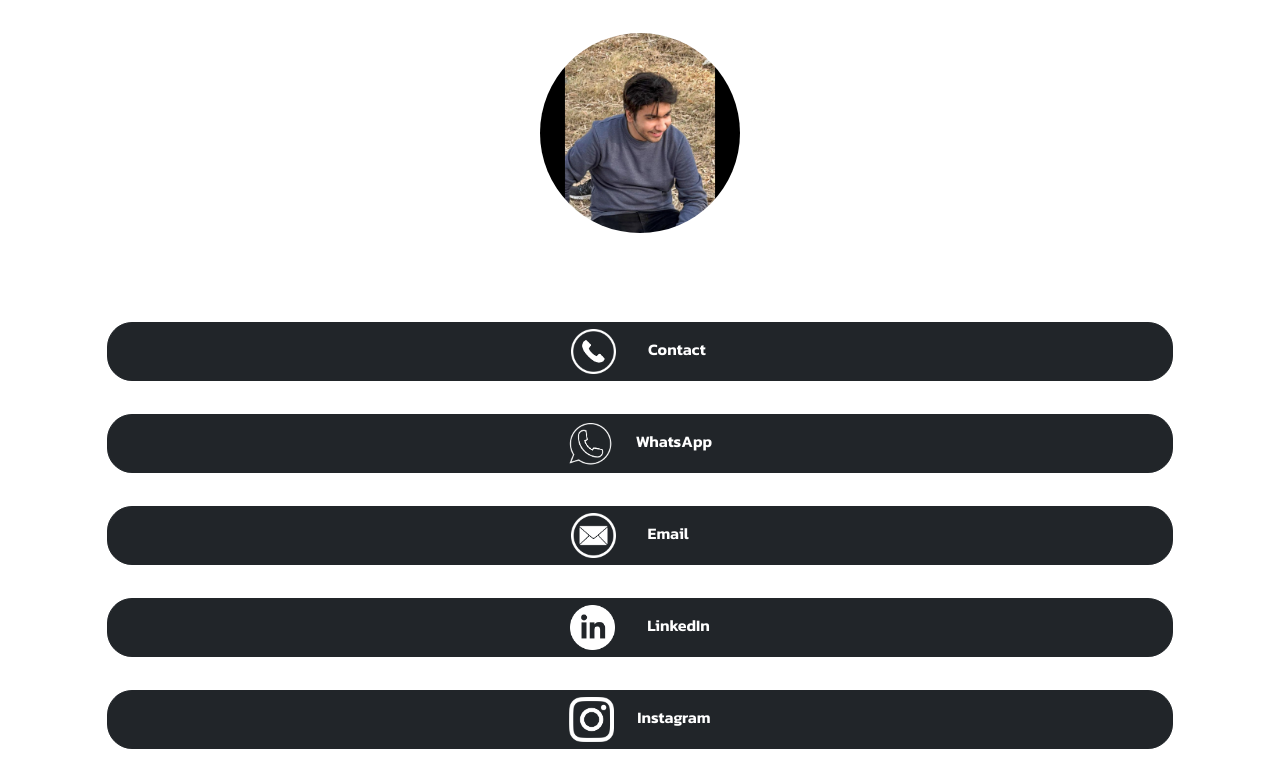
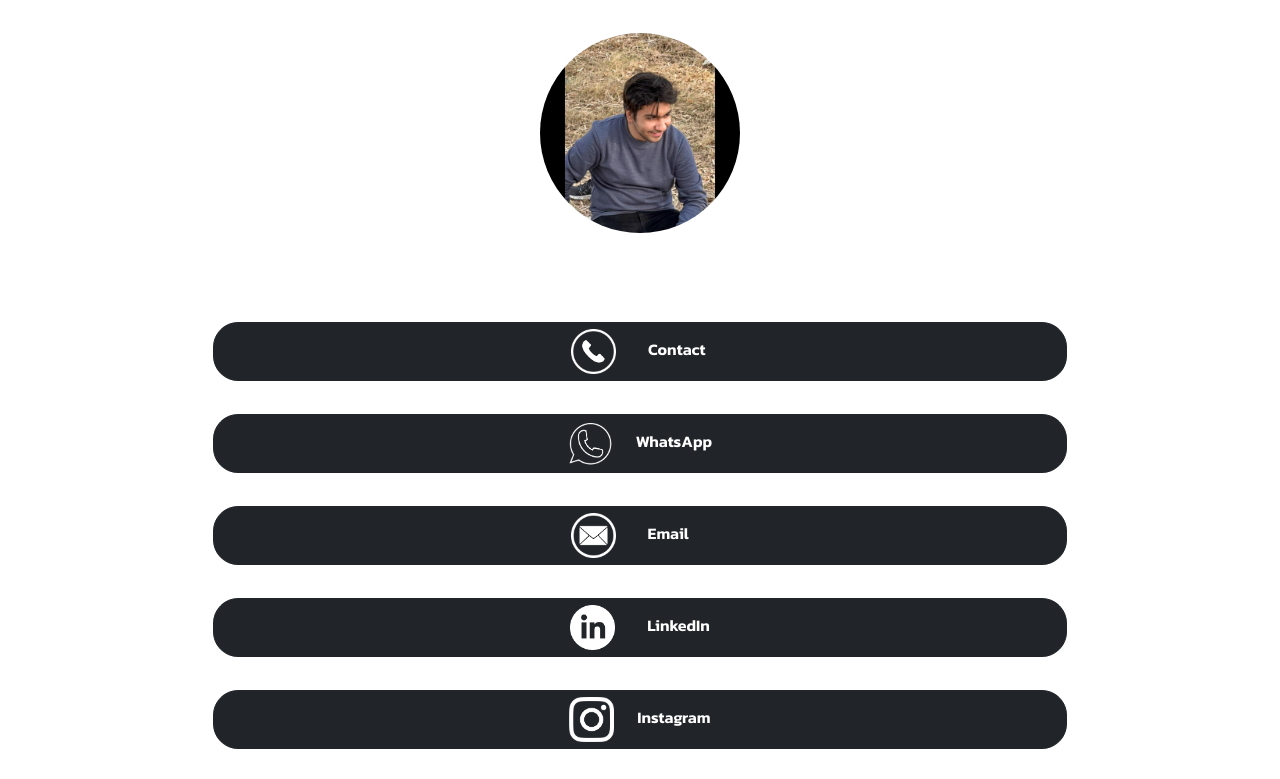
Before and after one commit to saadkashif5/taptapshare, a plain HTML site: page index.html in a window 1280 px wide. Shown: the top 779 px of the page. Drawn offline with nearby package versions, Linux system fonts and the light colour scheme.

Commit message:
Add files via upload

```diff
--- a/index.html
+++ b/index.html
@@ -26,15 +26,15 @@
 
 
         <a class = "buttonn" href="tel:+923334552404">
-        	<div class="d-grid gap-2 col-10 mx-auto">
+        	<div class="d-grid gap-2 col-8 mx-auto">
                 <button class="btn btn-dark" type = "button"> <img src="1.png" width = "45px" height = "45px">&emsp;&emsp;Contact&nbsp;</button>
             </div>
         </a>
 
         <hr>
 
-        <a class = "buttonn" href="tel:+923334552404">
-        	<div class="d-grid gap-2 col-10 mx-auto">
+        <a class = "buttonn" href="https://wa.me/qr/VRHF762JDRK5P1">
+        	<div class="d-grid gap-2 col-8 mx-auto">
                 <button class="btn btn-dark" type = "button"> <img src="6.png" width = "45px" height = "45px">&emsp;&nbsp;&nbsp;WhatsApp</button>
             </div>
         </a>
@@ -42,7 +42,7 @@
         <hr>
 
         <a class = "buttonn" href="mailto:saadkashif2017@gmail.com">
-        	<div class="d-grid gap-2 col-10 mx-auto">
+        	<div class="d-grid gap-2 col-8 mx-auto">
                 <button class="btn btn-dark" type = "button"> <img src="2.png" width = "45px" height = "45px">&emsp;&emsp;Email&nbsp;&nbsp;&nbsp;&nbsp;&nbsp;&nbsp;</button>
             </div>
         </a>
@@ -50,7 +50,7 @@
         <hr>
 
         <a class = "buttonn" href="https://www.linkedin.com/in/saad-kashif-5a79b3253">
-        	<div class="d-grid gap-2 col-10 mx-auto">
+        	<div class="d-grid gap-2 col-8 mx-auto">
                 <button class="btn btn-dark" type = "button"> <img src="3.png" width = "45px" height = "45px">&emsp;&emsp;LinkedIn</button>
             </div>
         </a>
@@ -58,7 +58,7 @@
         <hr>
 
         <a class = "buttonn" href="https://www.instagram.com/saadkashif_">
-        	<div class="d-grid gap-2 col-10 mx-auto">
+        	<div class="d-grid gap-2 col-8 mx-auto">
                 <button class="btn btn-dark" type = "button"> <img src="4.png" width = "45px" height = "45px">&emsp;&nbsp;&nbsp;Instagram</button>
             </div>
         </a>
@@ -66,7 +66,7 @@
         <hr>
 
         <a class = "buttonn" href="https://www.facebook.com/saadkashif02">
-        	<div class="d-grid gap-2 col-10 mx-auto">
+        	<div class="d-grid gap-2 col-8 mx-auto">
                 <button class="btn btn-dark" type = "button"> <img src="5.png" width = "45px" height = "45px">&emsp;&nbsp;&nbsp;Facebook</button>
             </div>
         </a>
```
